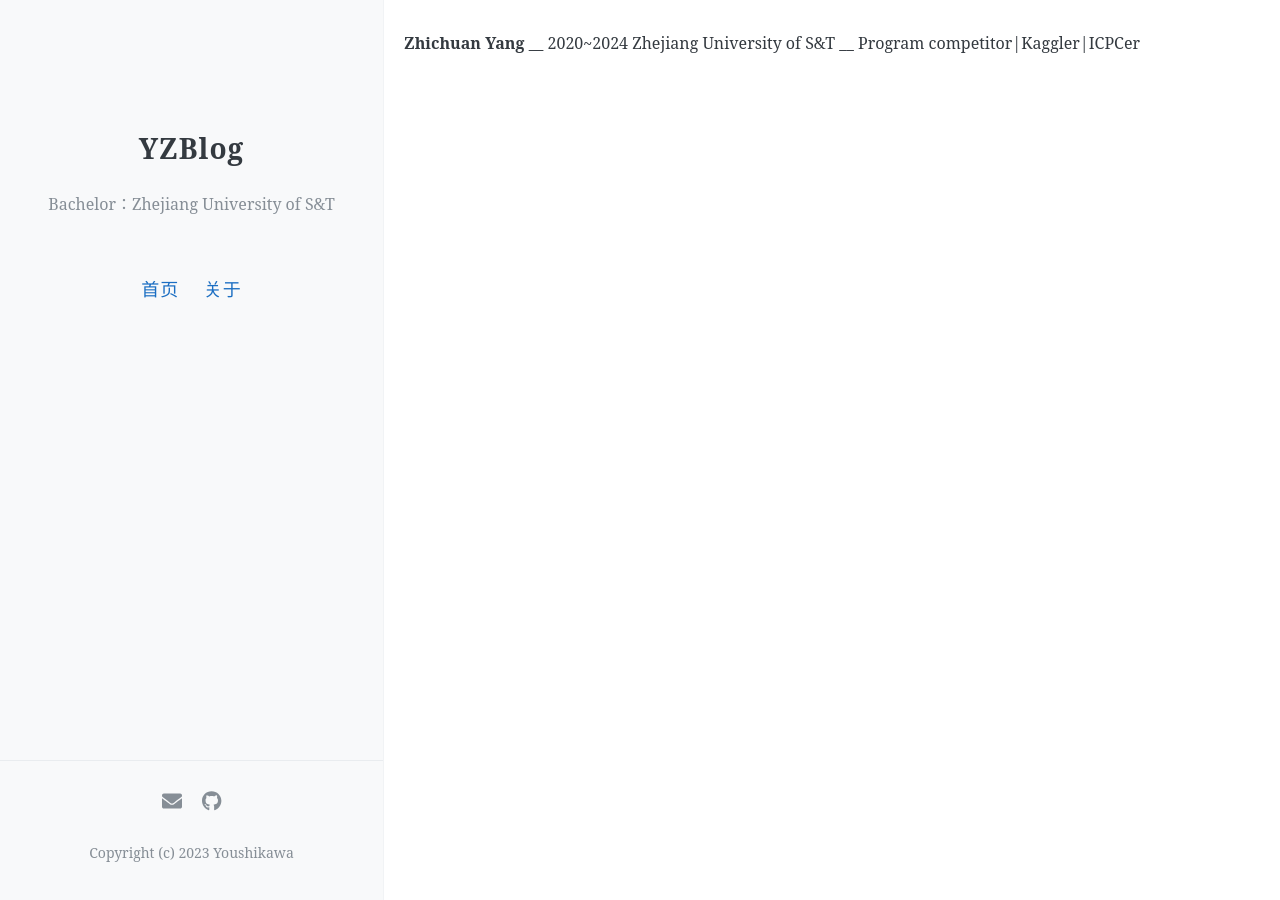
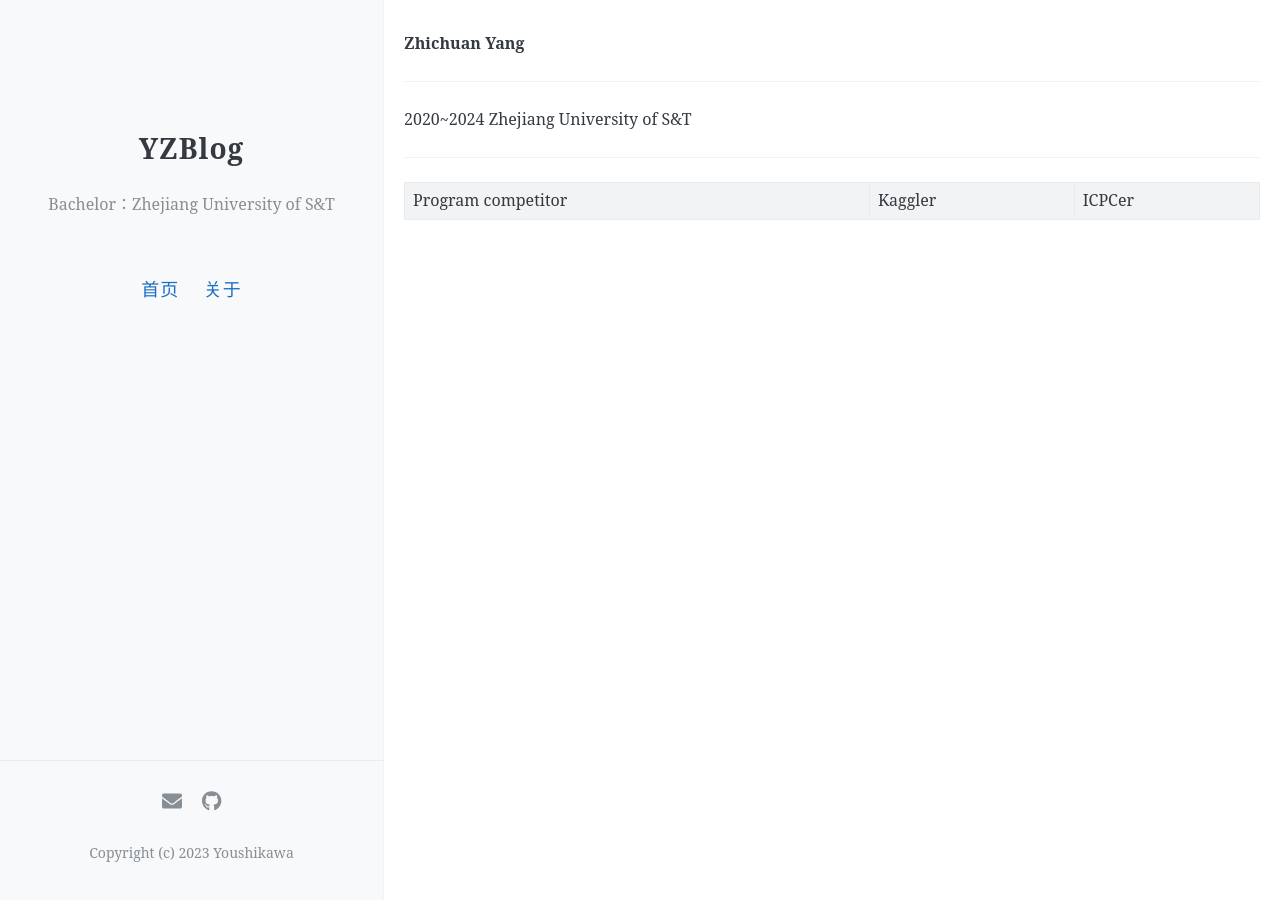
Before and after one commit to Youshikawa/YZ-sBlog, a Jekyll site: the page built from about.md, in a window 1280 px wide. Built offline with Jekyll 4.4.1, drawn with Linux system fonts in a browser that asks for light colours; our own code applies the rules of GitHub Pages for plain Markdown files; comment, search, counter and statistics services are not loaded.

Commit message:
version13

```diff
--- a/about.md
+++ b/about.md
@@ -1,5 +1,9 @@
 **Zhichuan Yang**
-______
+
+--------
+
 2020~2024 Zhejiang University of S&T
-______
+
+--------
+
 Program competitor|Kaggler|ICPCer
```
